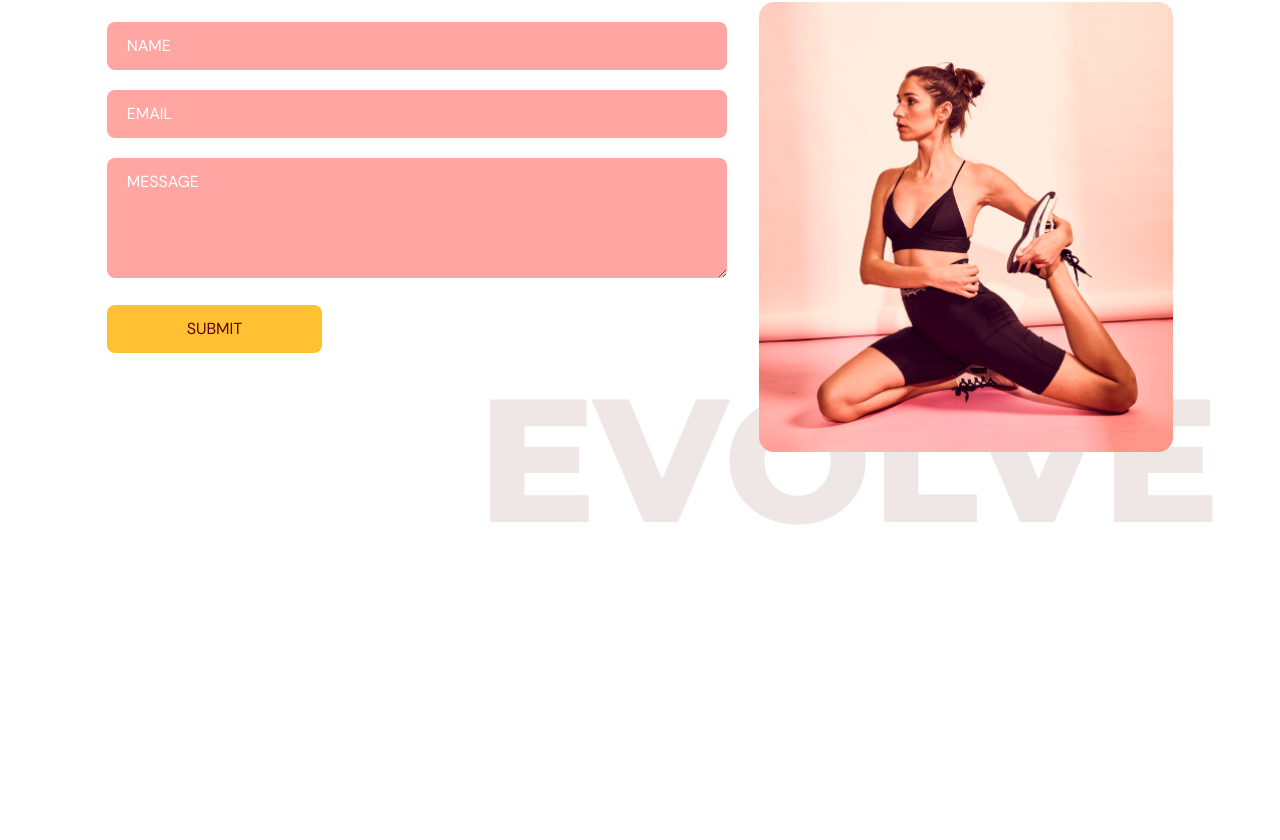
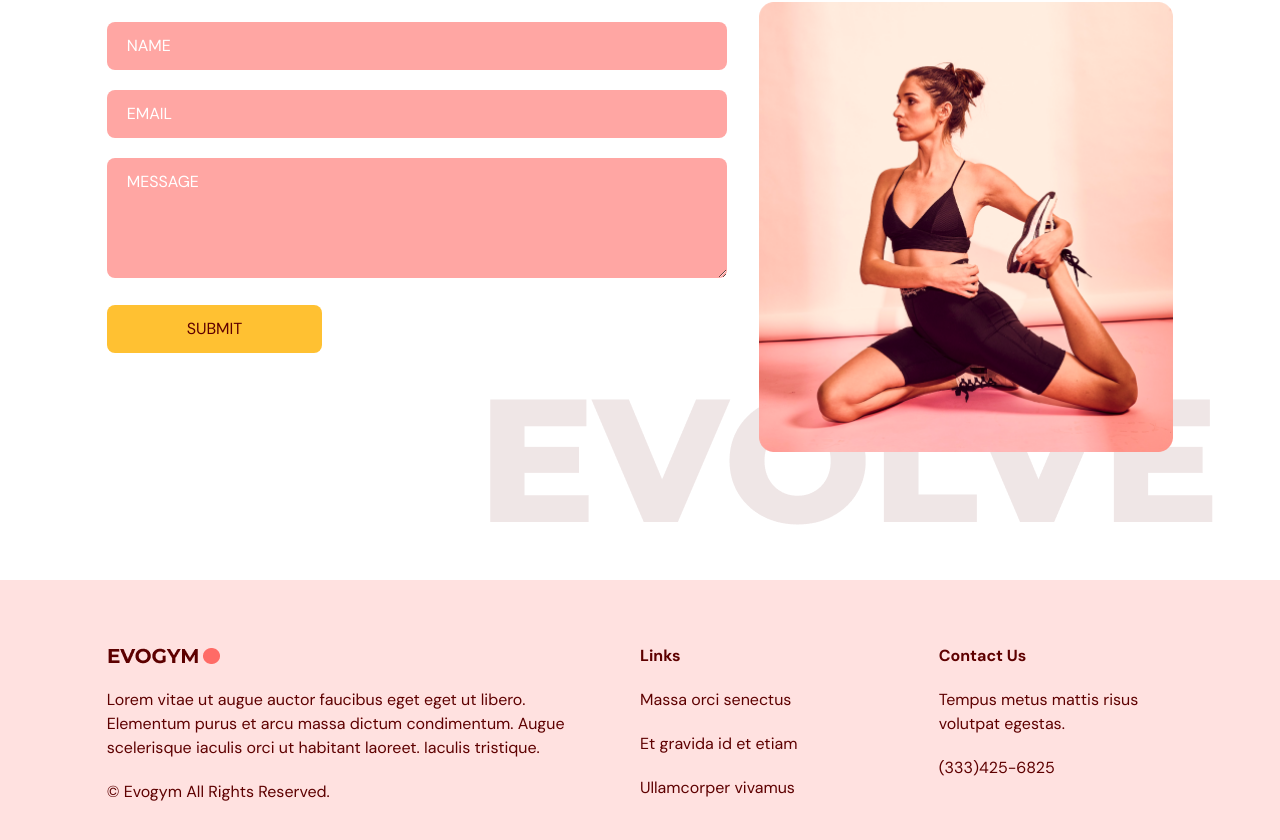
Before and after one commit to Faithesther20/FitnessSite, a React (Vite) app: page / in a window 1280 px wide. Shown: the part 3300-4140 px from the top of the page. Before the commit the page ends 3880 px from the top, so only its background shows below. Built offline with nearby package versions, Linux system fonts and the light colour scheme.

Commit message:
completed

```diff
--- a/src/App.tsx
+++ b/src/App.tsx
@@ -5,6 +5,7 @@
 import Benefits from "@/scenes/benefits/index";
 import OurClasses from "@/scenes/ourClasses/index";
 import ContactUs from "@/scenes/contactUs/index";
+import Footer from "@/scenes/footer/index";
 import { SelectedPage } from "@/shared/type";
 
 function App() {
@@ -36,6 +37,8 @@
       <Benefits setSelectedPage={setSelectedPage} />
       <OurClasses setSelectedPage={setSelectedPage} />
       <ContactUs setSelectedPage={setSelectedPage} />
+      <Footer />
+
     </div>
   );
 }
--- /dev/null
+++ b/src/scenes/footer/index.tsx
@@ -0,0 +1,34 @@
+import Logo from "@/assets/Logo.png";
+
+type Props = {}
+
+const Footer = (props: Props) => {
+  return (
+    <footer className="bg-primary-100 py-16">
+        <div className='justify-content mx-auto w-5/6 gap-16 md:flex'>
+         <div className='mt-16 basis-1/2 md:mt-0'>
+            <img src={Logo} alt="logo" />
+            <p className="my-5">
+            Lorem vitae ut augue auctor faucibus eget eget ut libero. Elementum
+            purus et arcu massa dictum condimentum. Augue scelerisque iaculis
+            orci ut habitant laoreet. Iaculis tristique.
+          </p>
+          <p>© Evogym All Rights Reserved.</p>
+         </div>
+         <div className="mt-16 basis-1/4 md:mt-0">
+         <h4 className="font-bold">Links</h4>
+          <p className="my-5">Massa orci senectus</p>
+          <p className="my-5">Et gravida id et etiam</p>
+          <p>Ullamcorper vivamus</p>
+         </div>
+         <div className="mt-16 basis-1/4 md:mt-0">
+          <h4 className="font-bold">Contact Us</h4>
+          <p className="my-5">Tempus metus mattis risus volutpat egestas.</p>
+          <p>(333)425-6825</p>
+        </div>
+        </div>
+    </footer>
+  )
+}
+
+export default Footer;
```
